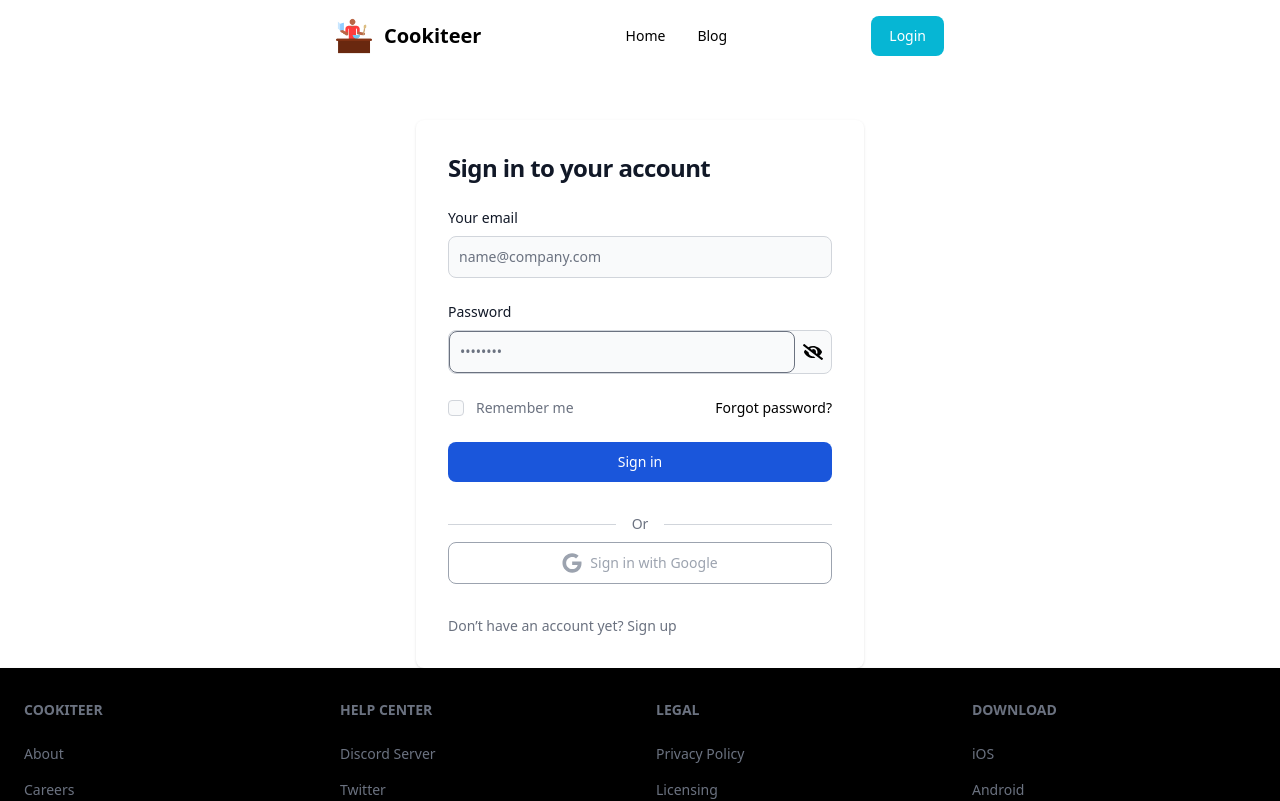
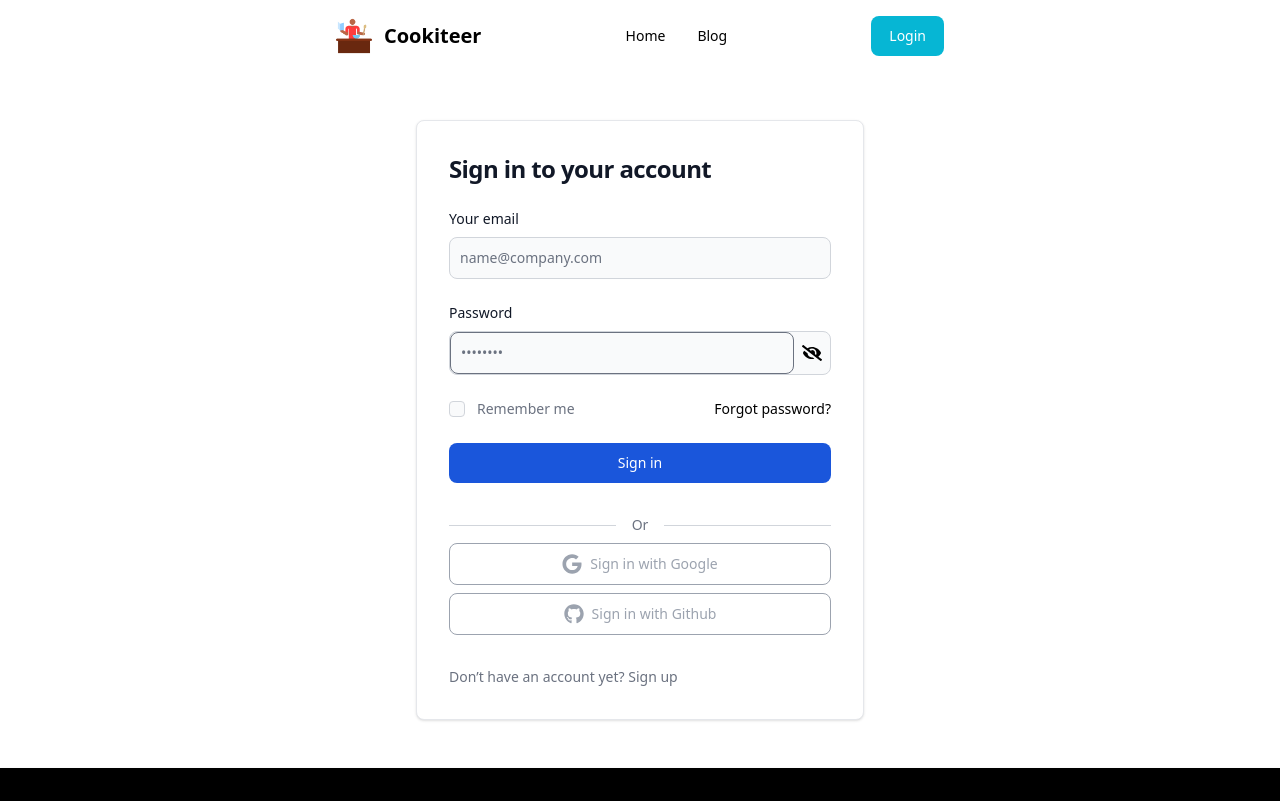
Before and after one commit to hnmahamud/chef-recipe-hunter-client-side, a React (Vite) app: page /login in a window 1280 px wide. Shown: the top 801 px of the page. Built offline with nearby package versions, Linux system fonts and the light colour scheme; no server answers.

Commit message:
login page update

```diff
--- a/src/context/AuthProviders.jsx
+++ b/src/context/AuthProviders.jsx
@@ -9,6 +9,7 @@ import {
   updateProfile,
   GoogleAuthProvider,
   signInWithPopup,
+  GithubAuthProvider,
 } from "firebase/auth";
 import app from "../utils/firebase/firebase.config";
 
@@ -50,6 +51,12 @@ const AuthProviders = ({ children }) => {
     return signInWithPopup(auth, googleProvider);
   };
 
+  // Login with github
+  const githubSignIn = () => {
+    const githubProvider = new GithubAuthProvider();
+    return signInWithPopup(auth, githubProvider);
+  };
+
   // Password reset
   const passwordReset = (email) => {
     return sendPasswordResetEmail(auth, email);
@@ -84,6 +91,7 @@ const AuthProviders = ({ children }) => {
     profileUpdate,
     loginUser,
     googleSignIn,
+    githubSignIn,
     passwordReset,
     logout,
   };
--- a/src/pages/Login/Login.jsx
+++ b/src/pages/Login/Login.jsx
@@ -1,13 +1,19 @@
 import React, { useContext, useRef, useState } from "react";
 import { Link, useLocation, useNavigate } from "react-router-dom";
 import { toast } from "react-toastify";
-import { FaEye, FaEyeSlash, FaGoogle } from "react-icons/fa";
+import { FaEye, FaEyeSlash, FaGoogle, FaGithub } from "react-icons/fa";
 import { AuthContext } from "../../context/AuthProviders";
 
 const Login = () => {
   // Context API
-  const { loading, setLoading, loginUser, googleSignIn, passwordReset } =
-    useContext(AuthContext);
+  const {
+    loading,
+    setLoading,
+    loginUser,
+    googleSignIn,
+    githubSignIn,
+    passwordReset,
+  } = useContext(AuthContext);
 
   // Use location and navigate for get the pathname where user wanted to go.
   const location = useLocation();
@@ -135,14 +141,38 @@ const Login = () => {
         const user = result.user;
         console.log(user);
 
+        setErr("");
+
+        toast("Login Successfully!", {
+          position: toast.POSITION.TOP_CENTER,
+        });
+
         // Navigate to user target path
         navigate(from, { replace: true });
+      })
+      .catch((error) => {
+        const errorMessage = error.message;
+        const errForToast = errorMessage.split(":");
+        setErr(errForToast[1]);
+        console.log(`Error Message: ${errorMessage}`);
+      });
+  };
+
+  // Login with github
+  const handleGithubLogin = () => {
+    githubSignIn()
+      .then((result) => {
+        const user = result.user;
+        console.log(user);
 
         setErr("");
 
         toast("Login Successfully!", {
           position: toast.POSITION.TOP_CENTER,
         });
+
+        // Navigate to user target path
+        navigate(from, { replace: true });
       })
       .catch((error) => {
         const errorMessage = error.message;
@@ -153,9 +183,9 @@ const Login = () => {
   };
 
   return (
-    <section className="mt-12">
+    <section className="my-12">
       <div className="flex flex-col items-center justify-center px-6 py-8 mx-auto lg:py-0">
-        <div className="w-full bg-white rounded-lg shadow md:mt-0 sm:max-w-md xl:p-0">
+        <div className="w-full bg-white rounded-lg shadow border md:mt-0 sm:max-w-md xl:p-0">
           {/* Error message */}
           {err ? (
             <div className="bg-white alert alert-error p-4">
@@ -312,6 +342,17 @@ const Login = () => {
                     <span>Sign in with Google</span>
                   </span>
                 </button>
+
+                <button
+                  onClick={handleGithubLogin}
+                  type="button"
+                  className="w-full text-gray-400 hover:text-white border border-gray-400 hover:bg-gray-400 font-medium rounded-lg text-sm px-5 py-2.5 text-center mr-2 mb-2"
+                >
+                  <span className="flex justify-center items-center">
+                    <FaGithub className="mr-2 h-5 w-5"></FaGithub>
+                    <span>Sign in with Github</span>
+                  </span>
+                </button>
               </div>
 
               <p className="text-sm font-light text-gray-500">
--- a/src/pages/Register/Register.jsx
+++ b/src/pages/Register/Register.jsx
@@ -121,7 +121,7 @@ const Register = () => {
   return (
     <section className="my-12">
       <div className="flex flex-col items-center justify-center px-6 py-8 mx-auto lg:py-0">
-        <div className="w-full bg-white rounded-lg shadow md:mt-0 sm:max-w-md xl:p-0">
+        <div className="w-full bg-white rounded-lg shadow border md:mt-0 sm:max-w-md xl:p-0">
           {/* Error message */}
           {err ? (
             <div className="bg-white alert alert-error p-4">
```
